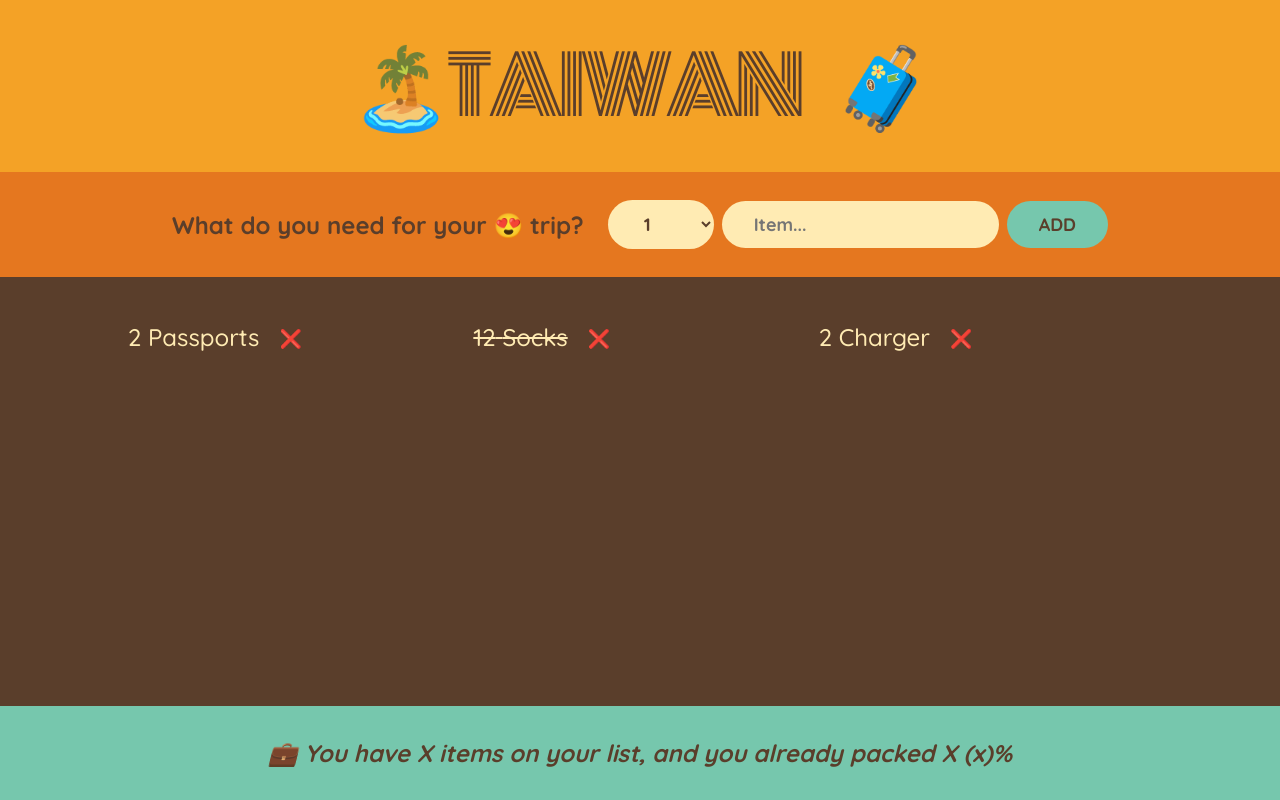
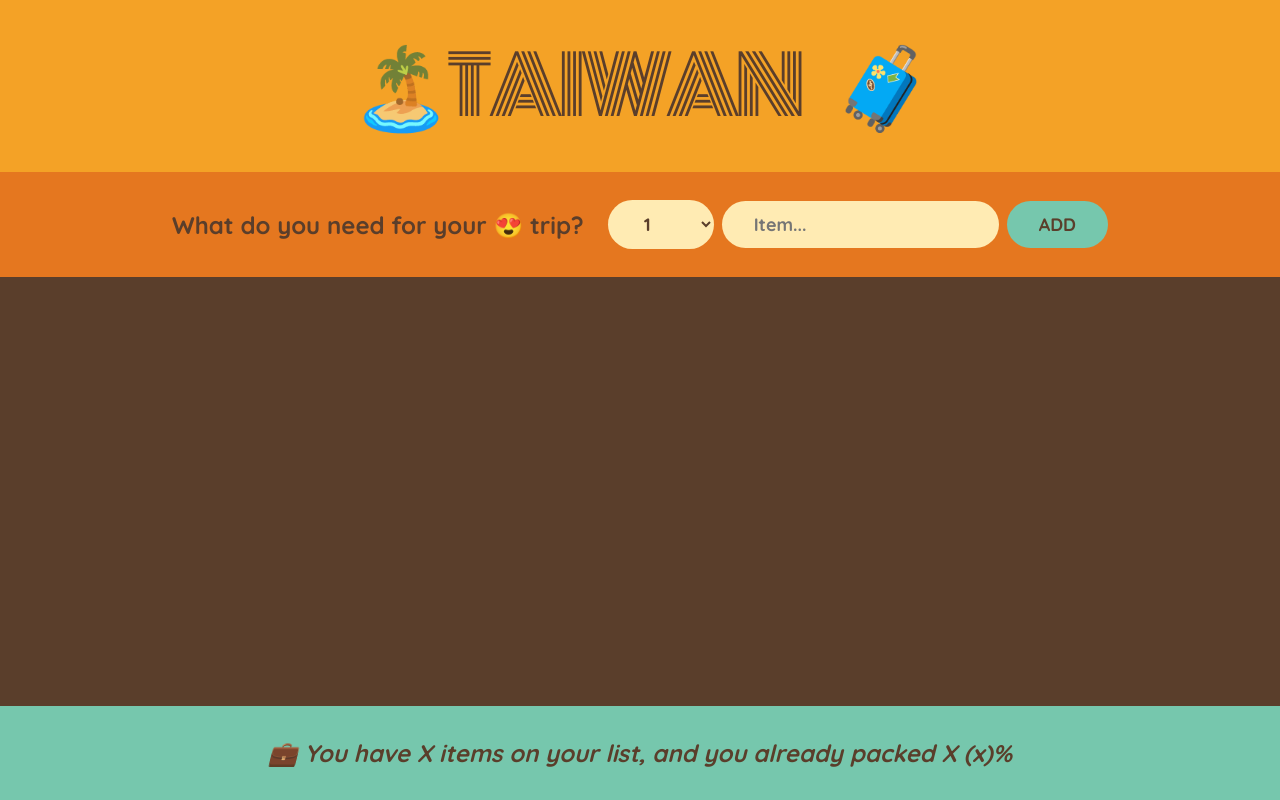
Before and after one commit to Hybola/05-travel-list, a React (Create React App) app: page / in a window 1280 px wide. Built offline with nearby package versions, Linux system fonts and the light colour scheme.

Commit message:
lift up state

```diff
--- a/src/App.js
+++ b/src/App.js
@@ -6,11 +6,17 @@
   { id: 3, description: "Charger", quantity: 2, packed: false },
 ];
 export default function App() {
+  const [items, setItems] = useState([]);
+
+  function handleAddItem(newItem) {
+    setItems(() => [...items, newItem]);
+  }
+
   return (
     <div className="app">
       <Logo />
-      <Form />
-      <PackingList />
+      <Form onAddItem={handleAddItem} />
+      <PackingList items={items} />
       <Stats />
     </div>
   );
@@ -18,7 +24,7 @@
 function Logo() {
   return <h1>🏝️Taiwan 🧳</h1>;
 }
-function Form() {
+function Form({ onAddItem }) {
   const [description, setDescription] = useState("");
   const [quantity, setQuantity] = useState(1);
 
@@ -27,6 +33,7 @@
     if (!description) return;
     const newItem = { description, quantity, packed: false, id: Date.now() };
     console.log(newItem);
+    onAddItem(newItem);
     setQuantity(1);
     setDescription("");
   }
@@ -51,11 +58,11 @@
     </form>
   );
 }
-function PackingList() {
+function PackingList({ items }) {
   return (
     <div className="list">
       <ul>
-        {initialItems.map((item) => (
+        {items.map((item) => (
           <Item item={item} key={item.id} />
         ))}
       </ul>
```
